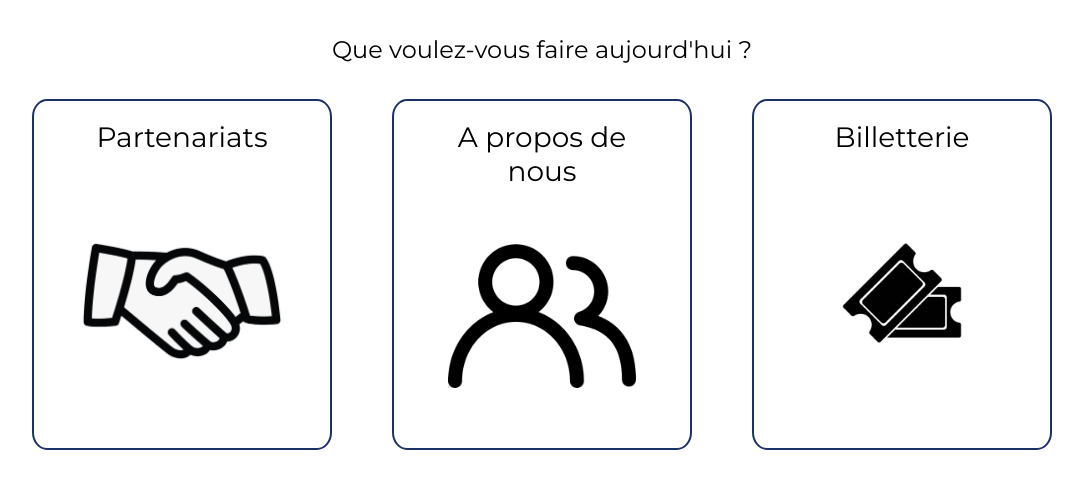
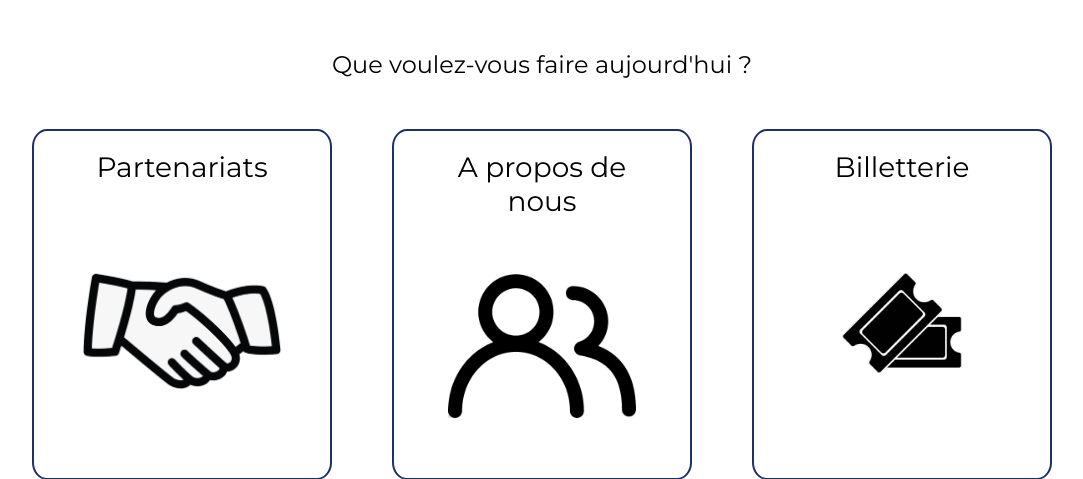
Before and after one commit to FeryKevin/CSE_Project, a Symfony app: template templates/back_office/back_office.html.twig in a window 1280 px wide. Shown: the part 179-658 px from the top of the page, without its empty margins (98-1181 px from the left). Run offline with Twig, Linux system fonts and the light colour scheme; the template is opened without the code that fills it, so the values that code supplies are empty; some libraries are stand-ins or nearby versions.

Commit message:
front menu back

```diff
--- a/public/css/styles.css
+++ b/public/css/styles.css
@@ -839,7 +839,7 @@ form button:hover {
 
 .admin-homepage h4 {
     text-align: center;
-    margin: 15px 0;
+    margin: 30px 0;
 }
 
 .admin-body {
```
